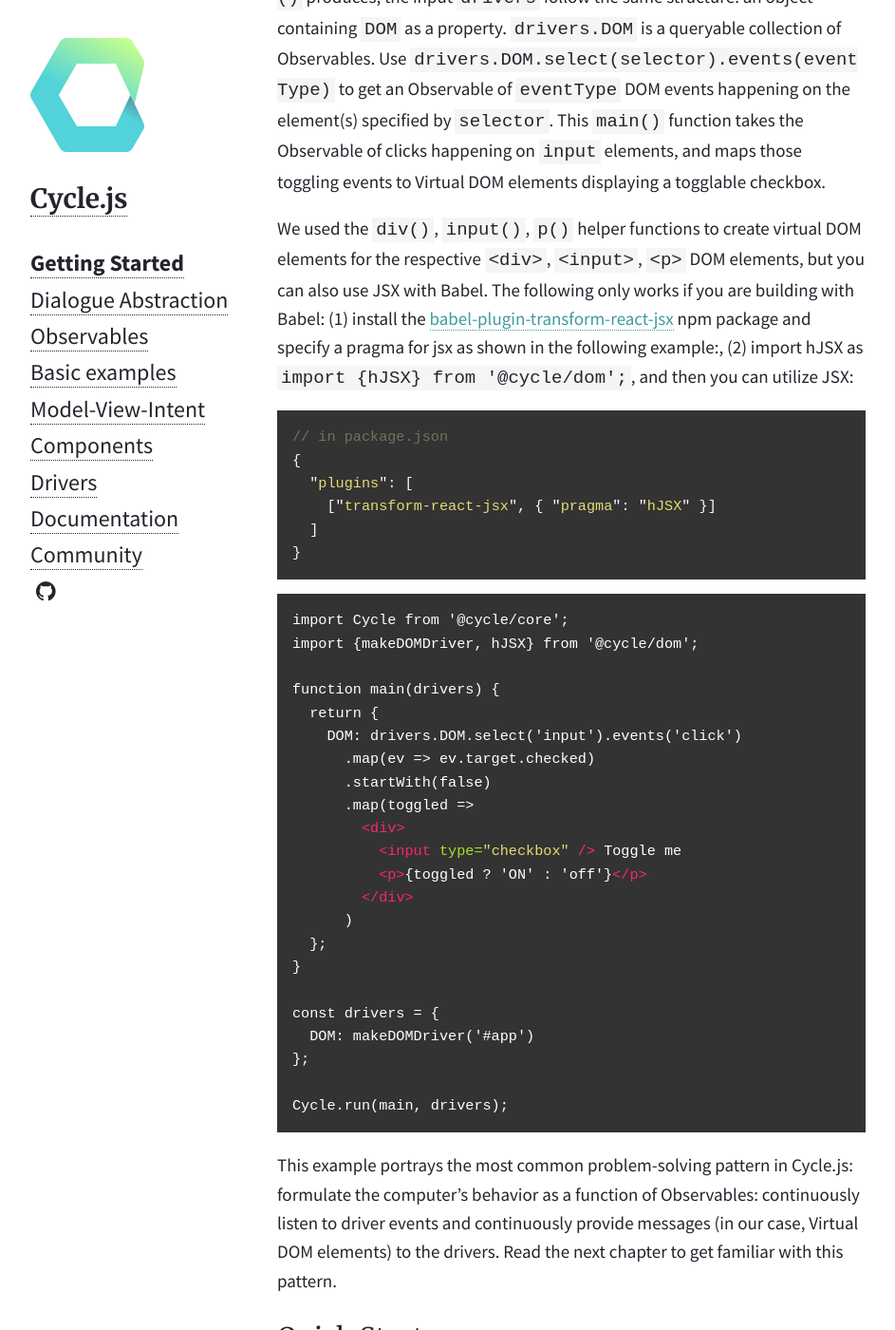
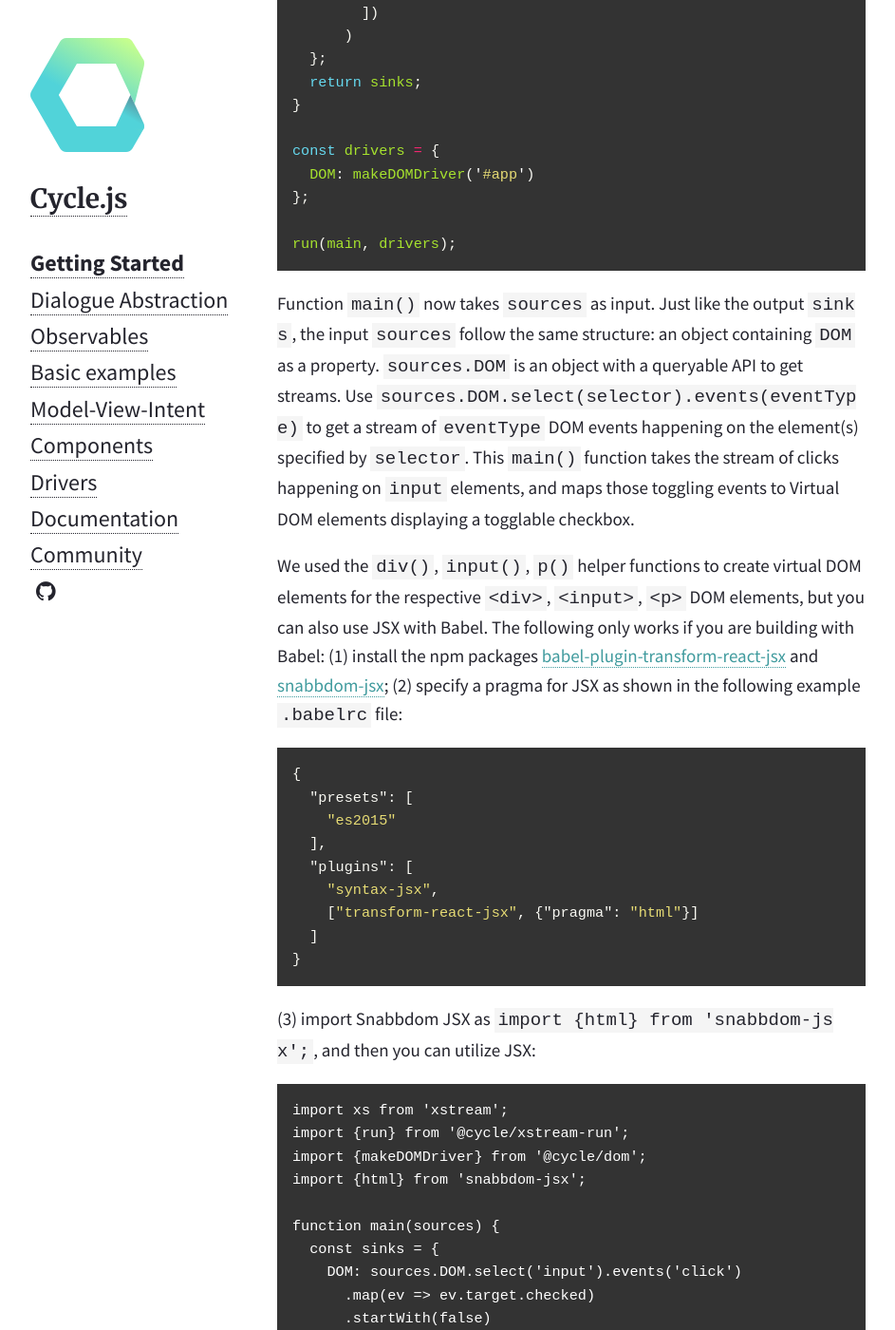
Before and after one commit to cyclejs/old-website, a Jekyll site: the page built from _posts/2015-01-31-getting-started.md, in a window 1280 px wide and 1400 px high, scrolled down 3177 px. Shown: the whole window at 95% size, without its empty margins (168-1111 px from the left). Built offline with Jekyll 4.4.1, drawn with Linux system fonts in a browser that asks for light colours; nearby versions of some CDN libraries; some of the changed text lies outside the part shown.

Commit message:
Update getting started page for Cycle Diversity

```diff
--- a/_posts/2015-01-31-getting-started.md
+++ b/_posts/2015-01-31-getting-started.md
@@ -8,10 +8,15 @@
 The recommended channel for downloading Cycle.js as a package is through [npm](http://npmjs.org/), which follows the [CommonJS](http://wiki.commonjs.org/wiki/CommonJS) spec. Create a new directory and run this inside that directory:
 
 {% highlight text %}
-npm install rx @cycle/core @cycle/dom
+npm install xstream @cycle/xstream-run @cycle/dom
 {% endhighlight %}
 
-This installs RxJS, Cycle *Core*, and Cycle *DOM*. RxJS and *Core* are the minimum required API to work with Cycle.js. *Core* includes a single function `run()`, and Cycle *DOM* is the standard DOM Driver providing a way to interface with the DOM. **RxJS is a peer dependency of Cycle *Core***.
+This installs [xstream](http://staltz.com/xstream), Cycle *Run* using *xstream*, and Cycle *DOM*. Packages *xstream* and *Run* are the minimum required API to work with Cycle.js. The *Run* package includes a single function `run()`, and Cycle *DOM* is the standard DOM Driver providing a way to interface with the DOM. You can also use Cycle.js with other stream libraries like RxJS. Your options are:
+
+- `npm install xstream @cycle/xstream-run` (recommended if you don't know what to choose)
+- `npm install rx @cycle/rx-run` (for [RxJS v4](https://github.com/Reactive-Extensions/RxJS))
+- `npm install rxjs @cycle/rxjs-run` (for [RxJS v5+](http://reactivex.io/rxjs))
+- `npm install most @cycle/most-run` (for cujo.js [most.js](https://github.com/cujojs/most))
 
 Packages of the type `@org/package` are [npm scoped packages](https://docs.npmjs.com/getting-started/scoped-packages), supported if your npm installation is version 2.11 or higher. Check your npm version with `npm --version` and upgrade in order to install Cycle.js.
 
@@ -19,32 +24,34 @@
 
 <h2 id="first-steps">First steps</h2>
 
-We recommend the use of a bundling tool such as [browserify](http://browserify.org/) or [webpack](http://webpack.github.io/), in combination with ES6 (a.k.a. ES2015) through a transpiler (e.g. [Babel](http://babeljs.io/)). Most of the code examples in this documentation assume some basic familiarity with ES6. Once your build system is set up, **write your main JavaScript source file like**:
+We recommend the use of a bundling tool such as [browserify](http://browserify.org/) or [webpack](http://webpack.github.io/), in combination with ES6 (a.k.a. ES2015) through a transpiler (e.g. [Babel](http://babeljs.io/) or [TypeScript](http://typescriptlang.org/)). Most of the code examples in this documentation assume some basic familiarity with ES6. Once your build system is set up, **write your main JavaScript source file like**:
 
 {% highlight js %}
-import Cycle from '@cycle/core';
-import CycleDOM from '@cycle/dom';
+import xs from 'xstream';
+import {run} from '@cycle/xstream-run';
+import {makeDOMDriver} from '@cycle/dom';
 
 // ...
 {% endhighlight %}
 
-The imported `Cycle` object on the first line contains one important function: `run(main, drivers)`, where `main` is the entry point for our whole application, and `drivers` is a record of driver functions labeled by some name.
+The second line imports the function `run(main, drivers)`, where `main` is the entry point for our whole application, and `drivers` is a record of driver functions labeled by some name.
 
 **Create the `main` function and the `drivers` record:**
 
 {% highlight js %}
-import Cycle from '@cycle/core';
-import CycleDOM from '@cycle/dom';
+import xs from 'xstream';
+import {run} from '@cycle/xstream-run';
+import {makeDOMDriver} from '@cycle/dom';
 
 function main() {
   // ...
 }
 
 const drivers = {
-  DOM: CycleDOM.makeDOMDriver('#app')
+  DOM: makeDOMDriver('#app')
 };
 
-Cycle.run(main, drivers);
+run(main, drivers);
 {% endhighlight %}
 
 `makeDOMDriver(container)` from Cycle *DOM* returns a driver function to interact with the DOM. This function is registered under the key `DOM` in the `drivers` object above.
@@ -52,73 +59,84 @@
 **Send messages from `main` to the `DOM` driver:**
 
 {% highlight js %}
-import Rx from 'rx';
-import Cycle from '@cycle/core';
-import CycleDOM from '@cycle/dom';
+import xs from 'xstream';
+import {run} from '@cycle/xstream-run';
+import {makeDOMDriver, h1} from '@cycle/dom';
 
 function main() {
-  return {
-    DOM: Rx.Observable.interval(1000)
-      .map(i => CycleDOM.h1('' + i + ' seconds elapsed'))
+  const sinks = {
+    DOM: xs.periodic(1000).map(i =>
+      h1('' + i + ' seconds elapsed')
+    )
   };
-}
-
-const drivers = {
-  DOM: CycleDOM.makeDOMDriver('#app')
-};
-
-Cycle.run(main, drivers);
-{% endhighlight %}
-
-We have filled the `main()` function with some code: returns an object which has an RxJS Observable defined under the name `DOM`. This indicates `main()` is sending the Observable as messages to the DOM driver. The Observable emits Virtual DOM `<h1>` elements displaying `${i} seconds elapsed` changing over time every second, where `${i}` is replaced by `0`, `1`, `2`, etc.
-
-**Catch messages from `DOM` into `main` and vice-versa:**
-
-{% highlight js %}
-import Cycle from '@cycle/core';
-import {makeDOMDriver, div, input, p} from '@cycle/dom';
-
-function main(drivers) {
-  return {
-    DOM: drivers.DOM.select('input').events('click')
-      .map(ev => ev.target.checked)
-      .startWith(false)
-      .map(toggled =>
-        div([
-          input({type: 'checkbox'}), 'Toggle me',
-          p(toggled ? 'ON' : 'off')
-        ])
-      )
-  };
+  return sinks;
 }
 
 const drivers = {
   DOM: makeDOMDriver('#app')
 };
 
-Cycle.run(main, drivers);
+run(main, drivers);
 {% endhighlight %}
 
-Function `main()` now takes `drivers` as input. Just like the output `main()` produces, the input `drivers` follow the same structure: an object containing `DOM` as a property. `drivers.DOM` is a queryable collection of Observables. Use `drivers.DOM.select(selector).events(eventType)` to get an Observable of `eventType` DOM events happening on the element(s) specified by `selector`. This `main()` function takes the Observable of clicks happening on `input` elements, and maps those toggling events to Virtual DOM elements displaying a togglable checkbox.
+We have filled the `main()` function with some code: returns an object `sinks` which has an `xstream` stream defined under the name `DOM`. This indicates `main()` is sending the stream as messages to the DOM driver. Sinks are outgoing messages. The stream emits Virtual DOM `<h1>` elements displaying `${i} seconds elapsed` changing over time every second, where `${i}` is replaced by `0`, `1`, `2`, etc.
 
-We used the `div()`, `input()`, `p()` helper functions to create virtual DOM elements for the respective `<div>`, `<input>`, `<p>` DOM elements, but you can also use JSX with Babel. The following only works if you are building with Babel: (1) install the [babel-plugin-transform-react-jsx](http://babeljs.io/docs/plugins/transform-react-jsx/) npm package and specify a pragma for jsx as shown in the following example:, (2) import hJSX as `import {hJSX} from '@cycle/dom';`, and then you can utilize JSX:
+**Catch messages from `DOM` into `main` and vice-versa:**
 
 {% highlight js %}
-// in package.json
+import xs from 'xstream';
+import {run} from '@cycle/xstream-run';
+import {makeDOMDriver, div, input, p} from '@cycle/dom';
+
+function main(sources) {
+  const sinks = {
+    DOM: sources.DOM.select('input').events('click')
+      .map(ev => ev.target.checked)
+      .startWith(false)
+      .map(toggled =>
+        div([
+          input({attrs {type: 'checkbox'}}), 'Toggle me',
+          p(toggled ? 'ON' : 'off')
+        ])
+      )
+  };
+  return sinks;
+}
+
+const drivers = {
+  DOM: makeDOMDriver('#app')
+};
+
+run(main, drivers);
+{% endhighlight %}
+
+Function `main()` now takes `sources` as input. Just like the output `sinks`, the input `sources` follow the same structure: an object containing `DOM` as a property. `sources.DOM` is an object with a queryable API to get streams. Use `sources.DOM.select(selector).events(eventType)` to get a stream of `eventType` DOM events happening on the element(s) specified by `selector`. This `main()` function takes the stream of clicks happening on `input` elements, and maps those toggling events to Virtual DOM elements displaying a togglable checkbox.
+
+We used the `div()`, `input()`, `p()` helper functions to create virtual DOM elements for the respective `<div>`, `<input>`, `<p>` DOM elements, but you can also use JSX with Babel. The following only works if you are building with Babel: (1) install the npm packages  [babel-plugin-transform-react-jsx](http://babeljs.io/docs/plugins/transform-react-jsx/) and [snabbdom-jsx](https://www.npmjs.com/package/snabbdom-jsx); (2) specify a pragma for JSX as shown in the following example `.babelrc` file:
+
+{% highlight json %}
 {
+  "presets": [
+    "es2015"
+  ],
   "plugins": [
-    ["transform-react-jsx", { "pragma": "hJSX" }]
+    "syntax-jsx",
+    ["transform-react-jsx", {"pragma": "html"}]
   ]
 }
 {% endhighlight %}
 
+(3) import Snabbdom JSX as `import {html} from 'snabbdom-jsx';`, and then you can utilize JSX:
+
 {% highlight html %}
-import Cycle from '@cycle/core';
-import {makeDOMDriver, hJSX} from '@cycle/dom';
+import xs from 'xstream';
+import {run} from '@cycle/xstream-run';
+import {makeDOMDriver} from '@cycle/dom';
+import {html} from 'snabbdom-jsx';
 
-function main(drivers) {
-  return {
-    DOM: drivers.DOM.select('input').events('click')
+function main(sources) {
+  const sinks = {
+    DOM: sources.DOM.select('input').events('click')
       .map(ev => ev.target.checked)
       .startWith(false)
       .map(toggled =>
@@ -128,16 +146,17 @@
         </div>
       )
   };
+  return sinks;
 }
 
 const drivers = {
   DOM: makeDOMDriver('#app')
 };
 
-Cycle.run(main, drivers);
+run(main, drivers);
 {% endhighlight %}
 
-This example portrays the most common problem-solving pattern in Cycle.js: formulate the computer's behavior as a function of Observables: continuously listen to driver events and continuously provide messages (in our case, Virtual DOM elements) to the drivers. Read the next chapter to get familiar with this pattern.
+This example portrays the most common problem-solving pattern in Cycle.js: formulate the computer's behavior as a function of streams: continuously listen to source messages from drivers and continuously provide sinks messages (in our case, Virtual DOM elements) to the drivers. Read the next chapter to get familiar with this pattern.
 
 <h2 id="quick-start">Quick Start</h2>
 
@@ -149,5 +168,5 @@
 
 In the rare occasion you need Cycle.js as a standalone JavaScript file, you can download them on the [Releases](https://github.com/cyclejs/core/releases) page at GitHub.
 
-- Download the latest [Cycle Core](https://github.com/cyclejs/core/releases)
+- Download the latest [Cycle xstream run](https://github.com/cyclejs/xstream-run/releases)
 - Download the latest [Cycle DOM](https://github.com/cyclejs/dom/releases)
```
